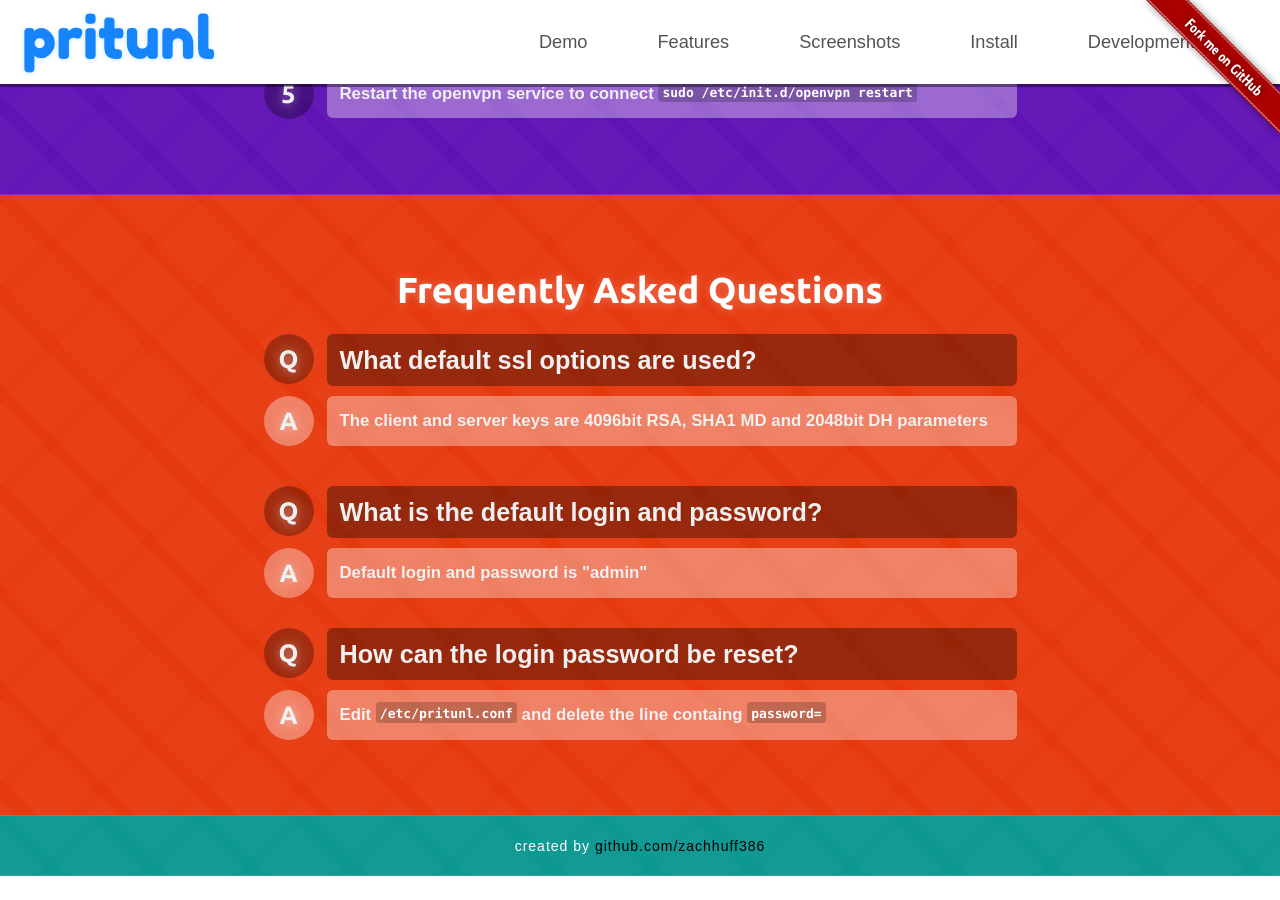
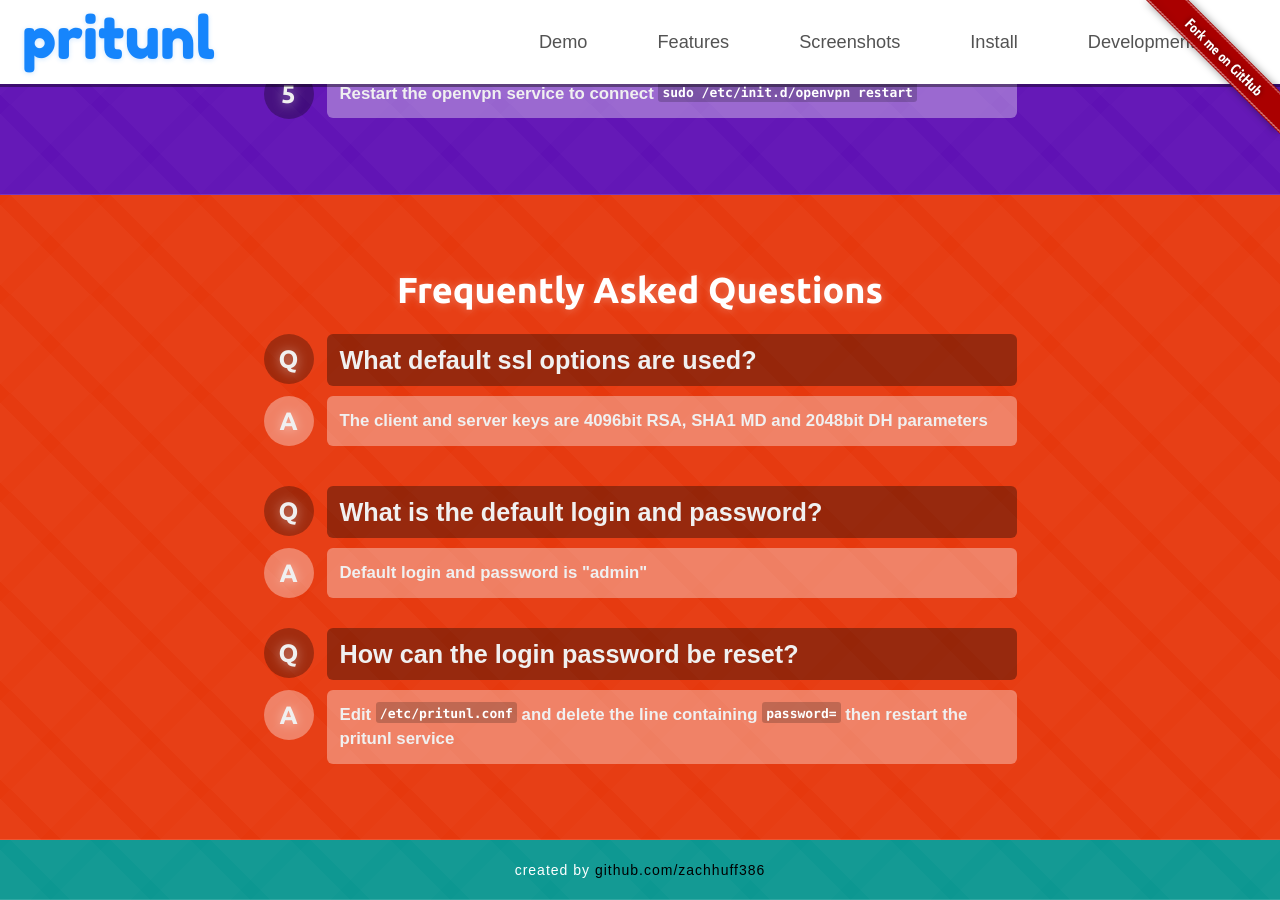
Before and after one commit to pritunl/pritunl.github.io, a Jekyll site: the page built from index.html, in a window 1280 px wide and 900 px high, scrolled down 5047 px. Built offline with Jekyll 4.4.1, drawn with Linux system fonts in a browser that asks for light colours; nearby versions of some CDN libraries; Markdown is read by kramdown in place of the engine named in the settings; before the commit the page ends 5923 px from its top, so only the background shows below that.

Commit message:
Fix spelling error

```diff
--- a/index.html
+++ b/index.html
@@ -771,7 +771,7 @@
               <span>A</span>
             </div>
             <div class="faq-point-description">
-              Edit <pre>/etc/pritunl.conf</pre> and delete the line containg <pre>password=</pre>
+              Edit <pre>/etc/pritunl.conf</pre> and delete the line containing <pre>password=</pre> then restart the pritunl service
             </div>
           </div>
         </div>
```
